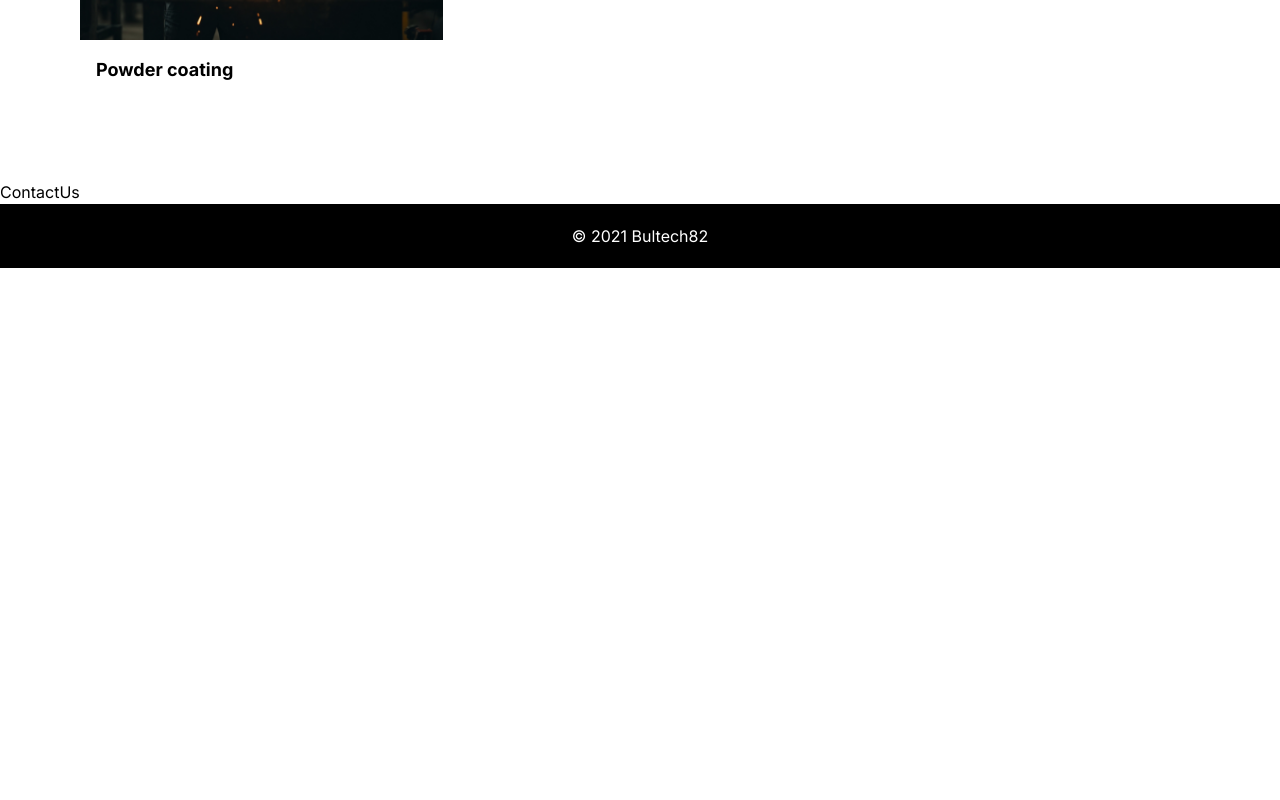
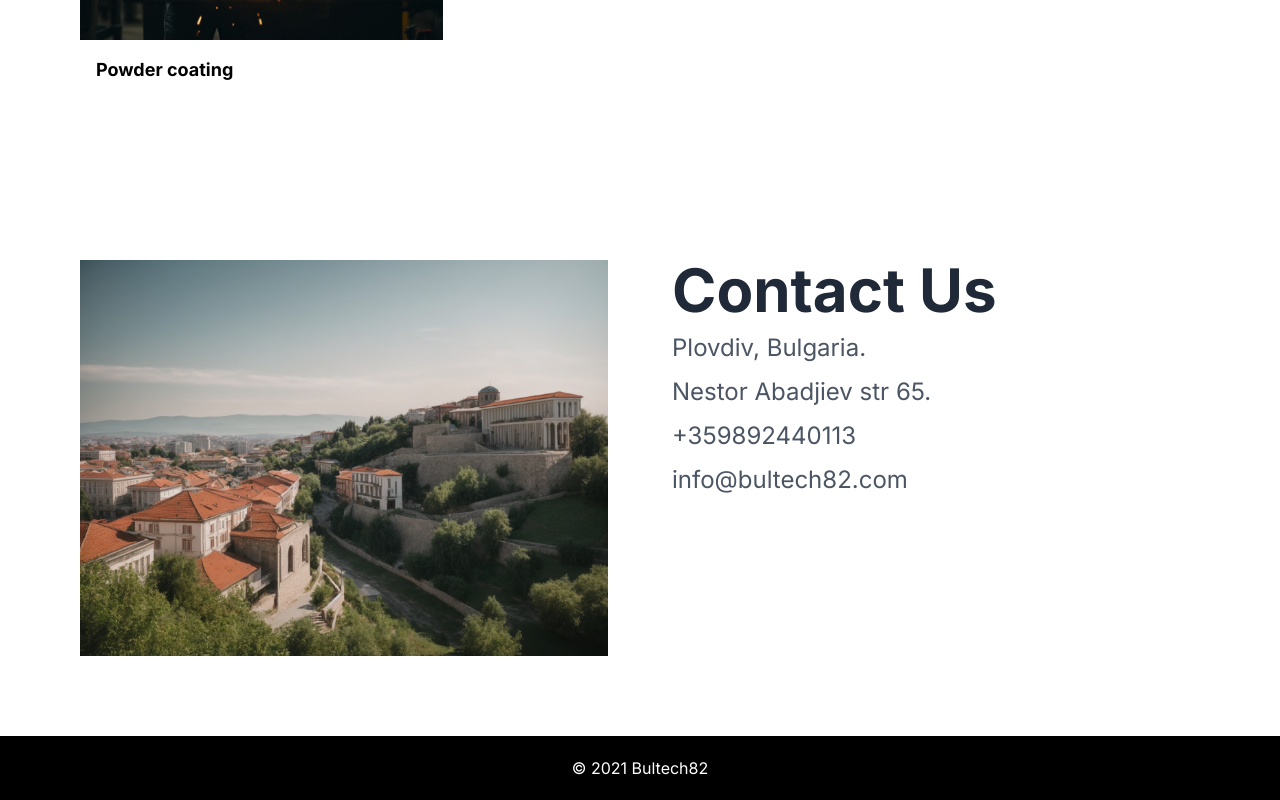
Before and after one commit to NikolaSirakov2/bultech82, a Next.js app: page / in a window 1280 px wide. Shown: the part 3982-4782 px from the top of the page. Before the commit the page ends 4250 px from the top, so only its background shows below. Built offline with nearby package versions, Linux system fonts and the light colour scheme.

Commit message:
Refactor ContactUs component to include contact information

```diff
--- a/components/ContactUs.tsx
+++ b/components/ContactUs.tsx
@@ -1,9 +1,43 @@
-import React from 'react'
+// components/ContactUs.tsx
+// components/ContactUs.tsx
+// components/ContactUs.tsx
+import React from "react";
 
-function ContactUs() {
+const ContactUs = () => {
   return (
-    <div>ContactUs</div>
-  )
-}
+    <section id="contacts" className="max-container padding-container flex flex-col gap-20 py-10 pb-32 md:gap-28 lg:py-20">
+      <div className="flex flex-col md:flex-row gap-10 md:gap-12 xl:gap-16">
+        <div className="relative h-106 w-full md:w-1/2">
+          <img
+            src="/OldTown.jpg"
+            alt="Old Town"
+            className="object-cover object-center h-full w-full"
+          />
+        </div>
+        <div className="flex flex-col gap-3 md:w-1/2">
+          <h1 className="text-4xl font-bold text-gray-800 md:text-5xl xl:text-6xl">
+            Contact Us
+          </h1>
 
-export default ContactUs
+          <p className="text-1xl text-gray-600 md:text-1xl xl:text-2xl">
+            Plovdiv, Bulgaria.
+          </p>
+
+          <p className="text-1xl text-gray-600 md:text-1xl xl:text-2xl">
+            Nestor Abadjiev str 65.
+          </p>
+
+          <p className="text-1xl text-gray-600 md:text-1xl xl:text-2xl">
+            +359892440113
+          </p>
+
+          <p className="text-1xl text-gray-600 md:text-1xl xl:text-2xl">
+            info@bultech82.com
+          </p>
+        </div>
+      </div>
+    </section>
+  );
+};
+
+export default ContactUs;
```
